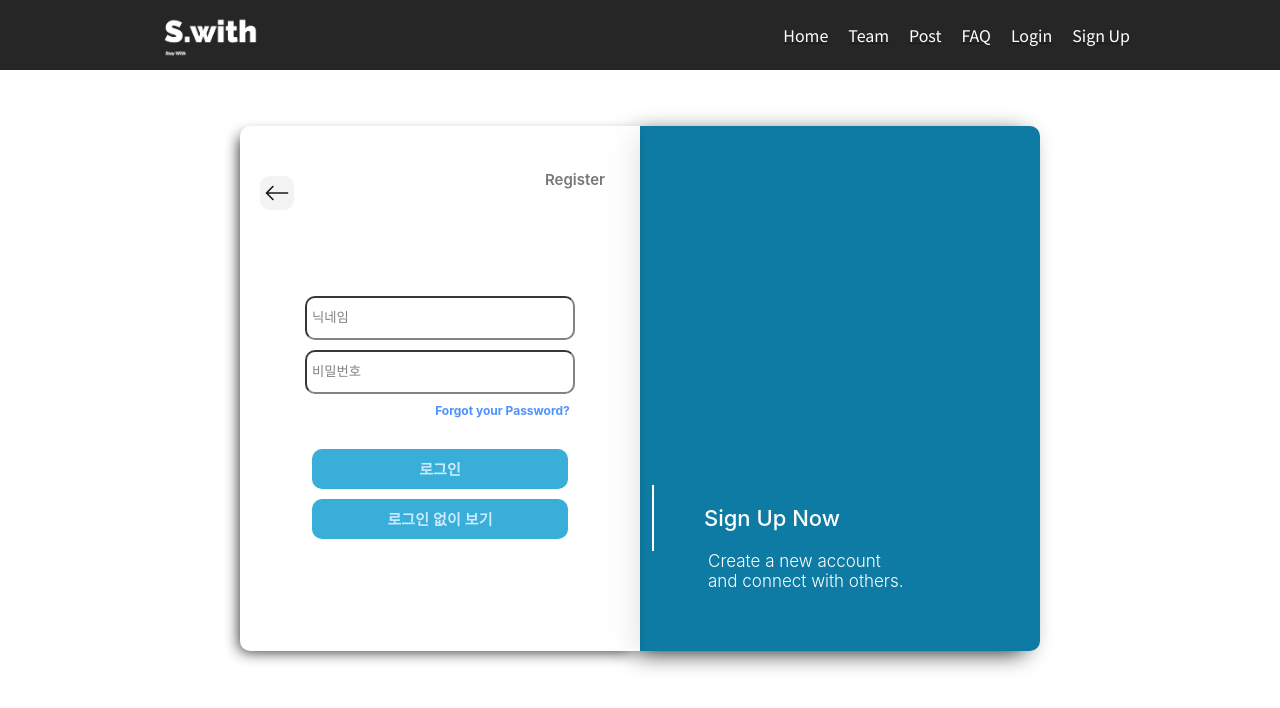
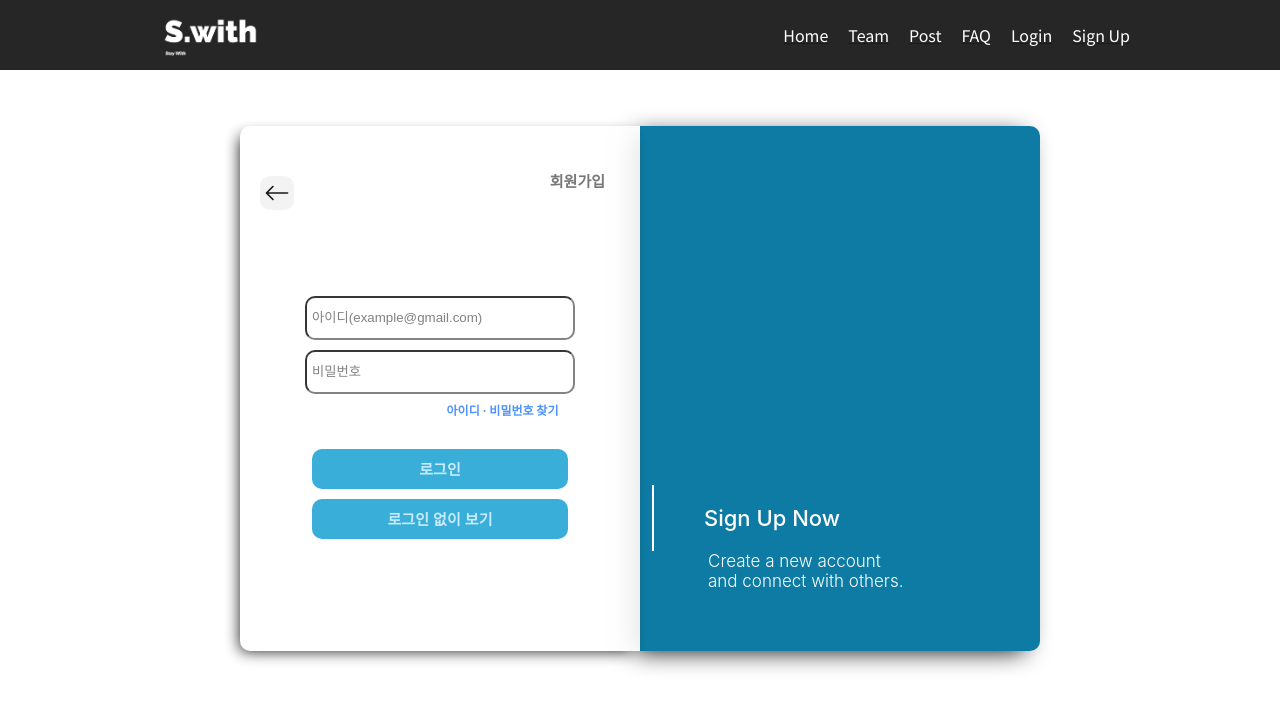
Before and after one commit to Yjason-K/AIVLE_BigProject_Swith, a React (Create React App) app: page /login in a window 1280 px wide. Shown: the top 708 px of the page. Built offline with nearby package versions, Linux system fonts and the light colour scheme.

Commit message:
로그인 방식 변경 : id → email, 회원가입+회원정보 폼 : 연령,시간대 추가

```diff
--- a/src/pages/login.js
+++ b/src/pages/login.js
@@ -5,40 +5,40 @@ import Myheader from "../components/header";
 
 const LOGIN = () => {
   const navigate = useNavigate();
-  const [idInfo, setIdInfo] = useState({
-    id: "",
+  const [loginInfo, setLoginInfo] = useState({
+    email: "",
     pw: "",
   });
 
-  const changeIdPw = (e) => {
+  const changeLoginInfo = (e) => {
     const { name, value } = e.target;
-    setIdInfo({ ...idInfo, [name]: value });
+    setLoginInfo({ ...loginInfo, [name]: value });
   };
 
   const signIn = (e) => {
     e.preventDefault();
 
-    if (idInfo.id === "" || idInfo.pw === "") {
-      alert("닉네임과 비밀번호를 입력해주세요.");
+    if (loginInfo.email === "" || loginInfo.pw === "") {
+      alert("이메일과 비밀번호를 입력해주세요.");
       return;
     }
 
     const storedUsers = JSON.parse(localStorage.getItem("users")) || [];
     const foundUser = storedUsers.find(
-      (user) => user.username === idInfo.id && user.password === idInfo.pw
+      (user) => user.email === loginInfo.email && user.password === loginInfo.pw
     );
 
     if (foundUser) {
       localStorage.setItem(
         "userId",
         JSON.stringify({
-          id: idInfo.id,
+          id: foundUser.username,
         })
       );
       alert("로그인 성공!");
       navigate("/service");
     } else {
-      alert("닉네임 또는 비밀번호를 확인하세요.");
+      alert("이메일 또는 비밀번호를 확인하세요.");
     }
   };
 
@@ -64,27 +64,27 @@ const LOGIN = () => {
               </svg>
             </Link>
             <Link to="/signup">
-              <span className="registers">Register</span>
+              <span className="registers">회원가입</span>
             </Link>
             <div className="loginArea_login">
               <form>
                 <input
-                  type="text"
-                  className="idInput"
-                  placeholder="닉네임"
-                  name="id"
-                  onChange={changeIdPw}
+                  type="email"
+                  className="emailInput"
+                  placeholder="아이디(example@gmail.com)"
+                  name="email"
+                  onChange={changeLoginInfo}
                 />
                 <input
                   type="password"
                   className="pwInput"
                   placeholder="비밀번호"
                   name="pw"
-                  onChange={changeIdPw}
+                  onChange={changeLoginInfo}
                 />
                 <br />
                 <Link to="/findid">
-                  <span className="findId">Forgot your Password?</span>
+                  <span className="findId">아이디 · 비밀번호 찾기</span>
                 </Link>
               </form>
               <div className="loginbuttonarea">
--- a/src/pages/mypage.js
+++ b/src/pages/mypage.js
@@ -13,6 +13,8 @@ const MYPAGE = () => {
   const [email, setEmail] = useState('');
   const [name, setName] = useState('');
   const [serialNumber, setSerialNumber] = useState('');
+  const [ageNumber, setAgeNumber] = useState('');
+  const [timeNumber, setTimeNumber] = useState('');
   const [verified, setVerified] = useState(false);
   const [currentUser, setCurrentUser] = useState(null);
   const [showPassword, setShowPassword] = useState(false);
@@ -31,6 +33,8 @@ const MYPAGE = () => {
         setEmail(foundUser.email);
         setName(foundUser.name);
         setSerialNumber(foundUser.serialnumber);
+        setAgeNumber(foundUser.agenumber);
+        setTimeNumber(foundUser.timenumber.join('~'));
       }
     }
   }, [session]);
@@ -67,7 +71,9 @@ const MYPAGE = () => {
         phone: phoneNumber || currentUser.phone,
         email: email || currentUser.email,
         name: name || currentUser.name,
-        serialnumber: serialNumber || currentUser.serialnumber
+        serialnumber: serialNumber || currentUser.serialnumber,
+        agenumber: ageNumber || currentUser.agenumber,
+        timenumber: timeNumber.split('~') || currentUser.timenumber
       };
 
       if (
@@ -75,7 +81,9 @@ const MYPAGE = () => {
         currentUser.phone === updatedUser.phone &&
         currentUser.email === updatedUser.email &&
         currentUser.name === updatedUser.name &&
-        currentUser.serialnumber === updatedUser.serialnumber
+        currentUser.serialnumber === updatedUser.serialnumber &&
+        currentUser.agenumber === updatedUser.agenumber &&
+        currentUser.timenumber.join('~') === updatedUser.timenumber.join('~')
       ) {
         alert('수정된 부분이 없습니다.');
         navigate('/service');
@@ -107,17 +115,18 @@ const MYPAGE = () => {
               <div className="editArea">
                 <form onSubmit={updateUserInfo}>
                   <div>
-                    <input type="text" className="nameInput" placeholder={`현재 이름: ${currentUser.name}`} onChange={(e) => setName(e.target.value)} />
                     <input type="text" className="idInput" value={`닉네임: ${currentUser.username}`} disabled />
-
-                    <input type="password" className="pwInput" placeholder="비밀번호 변경" onChange={(e) => setNewPassword(e.target.value)} minLength="6" />
-                    <input type="password" className="pwInput" placeholder="비밀번호 확인" onChange={(e) => setNewPasswordConfirmation(e.target.value)} minLength="6" />
-
-                    <input type="text" className="serialnumberInput" placeholder={`현재 시리얼넘버: ${currentUser.serialnumber}`} onChange={(e) => setSerialNumber(e.target.value)} />
-
-                    <input type="text" className="phoneInput" placeholder={`현재 전화번호: ${currentUser.phone}`} onChange={(e) => setPhoneNumber(e.target.value)} pattern="\d{11}" maxLength="11" />
-
-                    <input type="email" className="emailInput" placeholder={`현재 이메일: ${currentUser.email}`} onChange={(e) => setEmail(e.target.value)} />
+                    <input type="email" className="emailInput" placeholder={`이메일: ${currentUser.email}`} disabled />
+                    <input type="password" className="pwInput" placeholder="비밀번호 변경(6글자 이상)" onChange={(e) => setNewPassword(e.target.value)} minLength="6" />
+                    <input type="password" className="pwInput" placeholder="비밀번호 확인(6글자 이상)" onChange={(e) => setNewPasswordConfirmation(e.target.value)} minLength="6" />
+                    <hr className="hr" style={{ marginBottom: "-10px" }} />
+                    <input type="text" className="nameInput" placeholder={`이름: ${currentUser.name}`} onChange={(e) => setName(e.target.value)} />
+                    <input type="text" className="serialnumberInput" placeholder={`시리얼넘버: ${currentUser.serialnumber}`} onChange={(e) => setSerialNumber(e.target.value)} />
+                    <input type="text" className="phoneInput" placeholder={`전화번호: ${currentUser.phone}`} onChange={(e) => setPhoneNumber(e.target.value)} pattern="\d{11}" maxLength="11" />
+                    <hr className="hr" style={{ marginBottom: "-10px" }} />
+                    <input type="text" className="ageInput" placeholder={`연령: ${currentUser.agenumber}`} onChange={(e) => setAgeNumber(e.target.value)} />
+                    <input type="text" className="timeInput" placeholder={`이용 시간대: ${currentUser.timenumber.join('~')}`} onChange={(e) => setTimeNumber(e.target.value)} />
+                    <hr className="hr" />
                   </div>
                   <label className="showPw">
                     <input type="checkbox" className="" checked={showPassword} onChange={() => setShowPassword(!showPassword)} /> 비밀번호 표시
--- a/src/pages/singup.js
+++ b/src/pages/singup.js
@@ -135,9 +135,8 @@ const SIGNUP = () => {
                     minLength="2" maxLength="5"
                     placeholder="이름(2글자 이상)" name="name" onChange={setinfo} disabled={!isCheck} />
 
-                  <input type="text" className="idInput" required
-                    minLength="4"
-                    placeholder="닉네임(4글자 이상)" name="id" onChange={setinfo} disabled={!isCheck} />
+                  <input type="email" className="emailInput" required
+                    placeholder="아이디(example@gmail.com)" name="email" onChange={setinfo} disabled={!isCheck} />
 
                   <input type={showpw} className="pwInput" required
                     minLength="6"
@@ -146,6 +145,10 @@ const SIGNUP = () => {
                   <input type={showpw} className="pwInput" required
                     minLength="6"
                     placeholder="비밀번호 확인(6글자 이상)" name="checkpw" onChange={setinfo} disabled={!isCheck} />
+
+                  <input type="text" className="idInput" required
+                    minLength="4"
+                    placeholder="닉네임(4글자 이상)" name="id" onChange={setinfo} disabled={!isCheck} />
 
                   <hr className="hr" style={{ marginBottom: "-10px" }} />
 
@@ -156,8 +159,6 @@ const SIGNUP = () => {
                     pattern="\d{11}" maxLength="11"
                     placeholder="전화번호('-'없이 11자리)" name="phone" onChange={setinfo} disabled={!isCheck} />
 
-                  <input type="email" className="emailInput" required
-                    placeholder="이메일(example@gmail.com)" name="email" onChange={setinfo} disabled={!isCheck} />
 
                   <hr className="hr" style={{ marginBottom: "-10px" }} />
 
@@ -171,7 +172,7 @@ const SIGNUP = () => {
                 <label className="showPw">
                   <input type="checkbox" className="showPw" onClick={showPwBt} /> 비밀번호 표시
                 </label><br />
-                <span className="pwChecking">닉네임은 4자 이상, 비밀번호는 6자 이상 입력해주세요.</span>
+                <span className="pwChecking"><b><u>닉네임, 아이디는 회원 가입 후 변경 불가</u></b></span>
                 <button type="submit" className="sbButton">회원가입</button>
               </form>
             </div>
```
